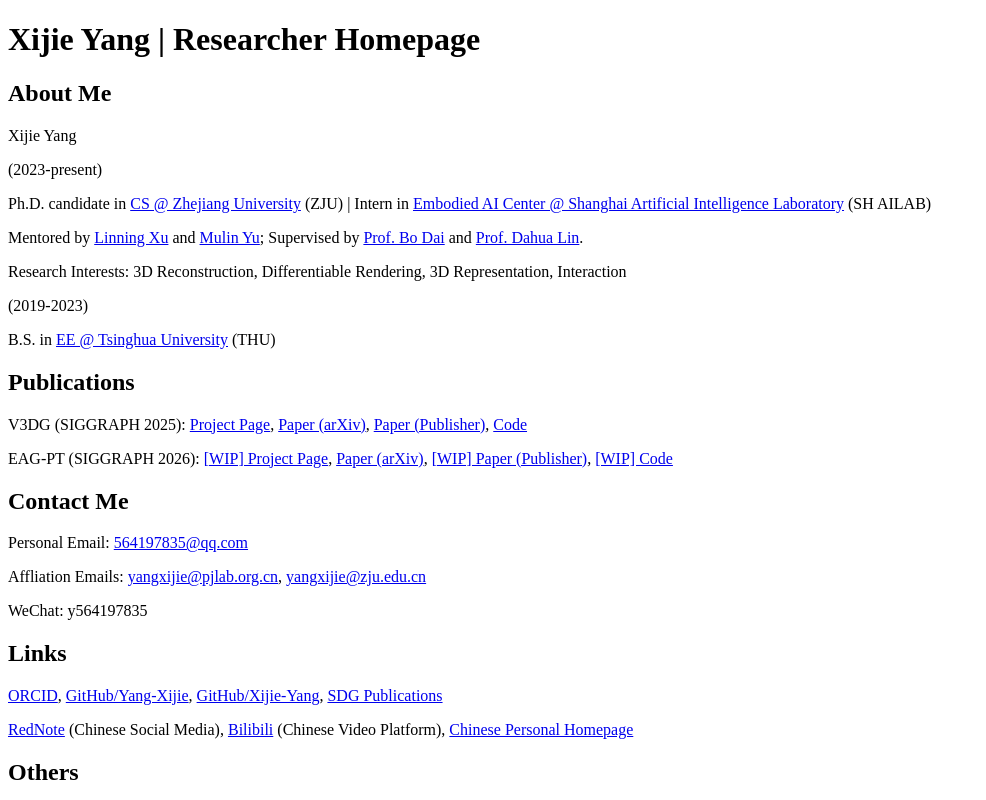
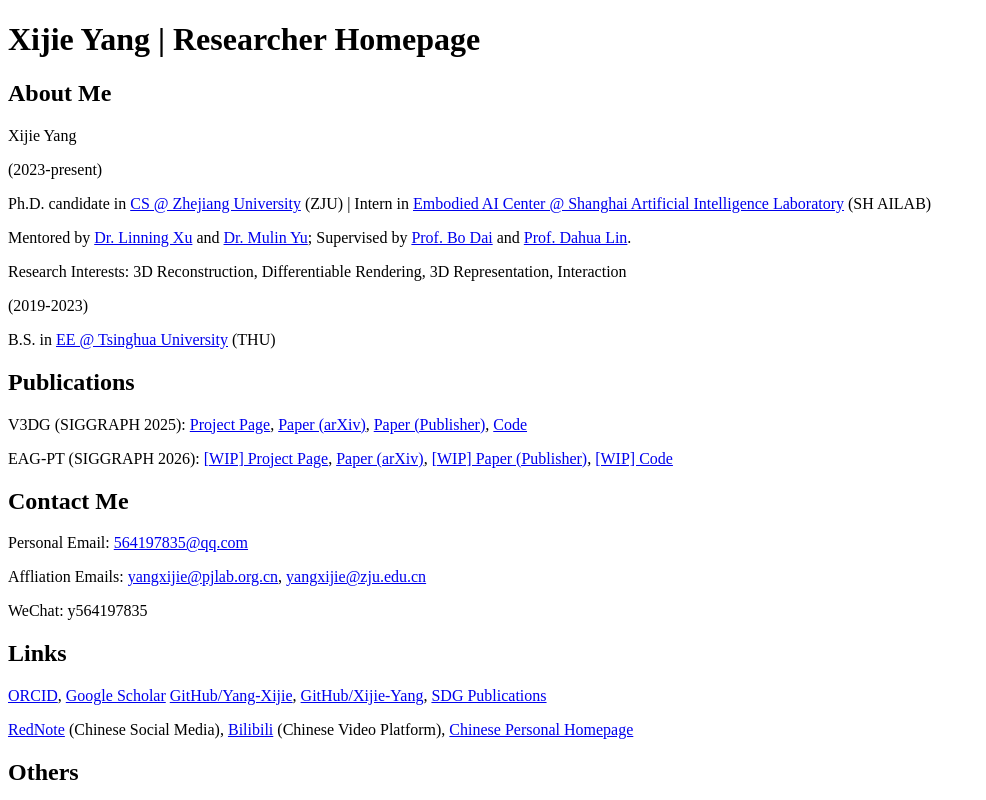
Before and after one commit to Xijie-Yang/xijie-yang.github.io, a React (Vite) app: page / in a window 1280 px wide. Shown: the top 800 px of the page, without its empty margins (0-986 px from the left). Built offline with nearby package versions, Linux system fonts and the light colour scheme.

Commit message:
add Google Scholar

```diff
--- a/src/App.jsx
+++ b/src/App.jsx
@@ -34,11 +34,11 @@
       <p>
         Mentored by{" "}
         <a href="https://eveneveno.github.io/lnxu/" title="徐霖宁">
-          Linning Xu
+          Dr. Linning Xu
         </a>{" "}
         and{" "}
         <a href="https://mulinyu.github.io" title="于沐霖">
-          Mulin Yu
+          Dr. Mulin Yu
         </a>
         ; Supervised by{" "}
         <a href="https://datascience.hku.hk/people/bo-dai/" title="戴勃">
@@ -100,6 +100,9 @@
       <p></p>
       <p>
         <a href="https://orcid.org/0009-0009-3076-2595">ORCID</a>,{" "}
+        <a href="https://scholar.google.com/citations?user=dP5NZVgAAAAJ">
+          Google Scholar
+        </a>{" "}
         <a href="https://github.com/Yang-Xijie">GitHub/Yang-Xijie</a>,{" "}
         <a href="https://github.com/Xijie-Yang">GitHub/Xijie-Yang</a>,{" "}
         <a href="https://xijie-yang.github.io/SDG/">SDG Publications</a>
```
